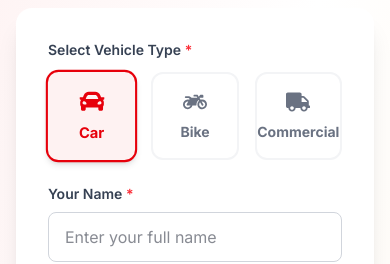
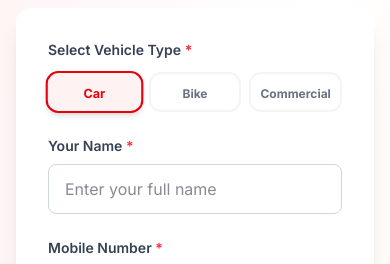
Before and after one commit to dhirajparihar/indori-gaadiwala-frontend, a Next.js app: page /sell-vehicle in a window 390 px wide. Shown: the part 349-613 px from the top of the page. Built offline with nearby package versions, Linux system fonts and the light colour scheme; no server answers.

Commit message:
layout breaking change

```diff
--- a/app/globals.css
+++ b/app/globals.css
@@ -183,15 +183,17 @@ body {
 /* Prevent horizontal overflow on mobile */
 @media (max-width: 640px) {
   .hero {
-    padding: 1.5rem 1rem;
+    padding: 1.5rem 0.75rem;
   }
 
   .hero-content {
-    padding: 0 0.5rem;
+    padding: 0 0.25rem;
+    max-width: 100%;
   }
 
   .hero-buttons {
     gap: 0.75rem;
+    width: 100%;
   }
 }
 
--- a/app/sell-vehicle/page.tsx
+++ b/app/sell-vehicle/page.tsx
@@ -217,23 +217,23 @@ export default function SellVehiclePage() {
                             <label className="block text-sm font-semibold text-gray-700 mb-3">
                                 Select Vehicle Type <span className="text-red-500">*</span>
                             </label>
-                            <div className="grid grid-cols-3 gap-4">
+                            <div className="grid grid-cols-3 gap-2 sm:gap-4 max-w-xs mx-auto sm:max-w-none sm:mx-0">
                                 {[
-                                    { value: 'car', label: 'Car', icon: <FaCar /> },
-                                    { value: 'bike', label: 'Bike', icon: <FaMotorcycle /> },
-                                    { value: 'commercial', label: 'Commercial', icon: <FaTruck /> }
+                                    { value: 'car', label: 'Car'},
+                                    { value: 'bike', label: 'Bike'},
+                                    { value: 'commercial', label: 'Commercial'}
                                 ].map((type) => (
                                     <button
                                         key={type.value}
                                         type="button"
                                         onClick={() => setFormData(prev => ({ ...prev, type: type.value }))}
-                                        className={`flex flex-col items-center justify-center p-4 border-2 rounded-xl transition-all ${formData.type === type.value
+                                        className={`flex flex-col items-center justify-center p-2 sm:p-4 border-2 rounded-xl transition-all ${formData.type === type.value
                                             ? 'border-red-600 bg-red-50 text-red-600 shadow-md scale-105'
                                             : 'border-gray-100 hover:border-red-200 text-gray-500'
                                             }`}
                                     >
-                                        <div className="text-2xl mb-2">{type.icon}</div>
-                                        <span className="text-sm font-bold">{type.label}</span>
+                                        <div className="text-xl sm:text-2xl mb-1 sm:mb-2">{type.icon}</div>
+                                        <span className="text-xs sm:text-sm font-bold">{type.label}</span>
                                     </button>
                                 ))}
                             </div>
```
